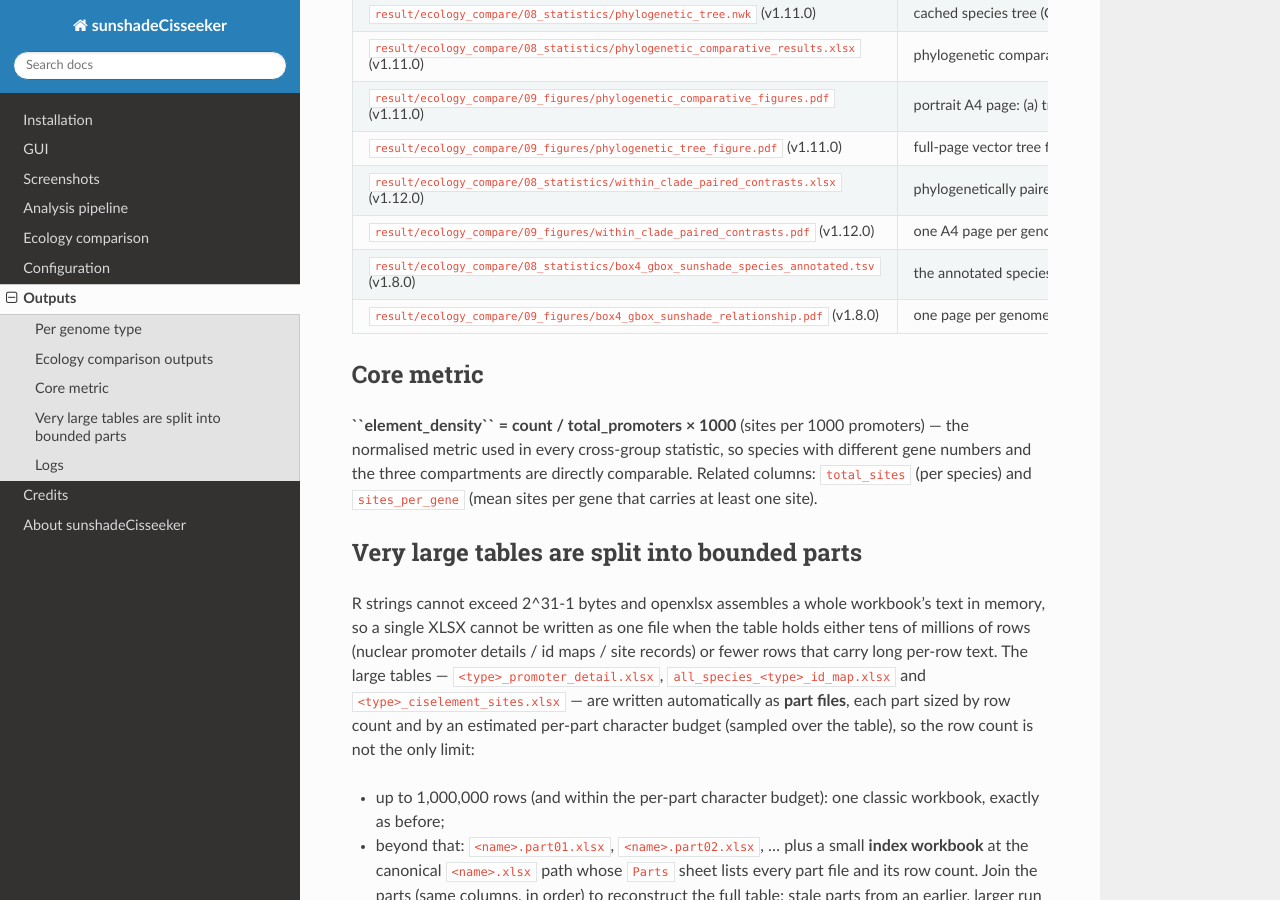
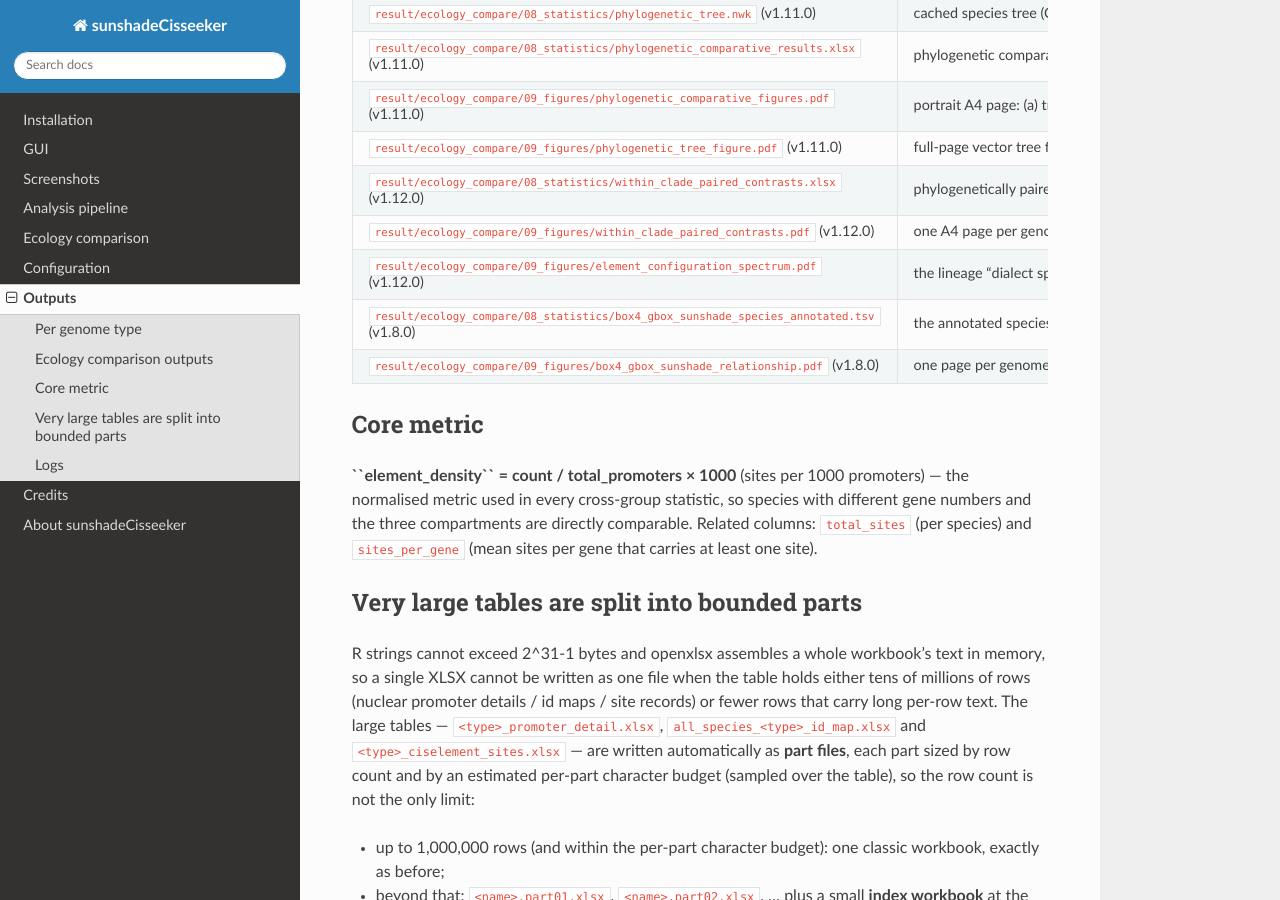
Before and after one commit to chenzhr23/sunshadeCisseeker-docs, a Sphinx documentation site: the page built from docs/content/Outputs.rst, in a window 1280 px wide and 900 px high, scrolled down 1086 px. Built offline with Sphinx 7.4.7 and the Read the Docs theme 3.1.0, drawn with Linux system fonts in a browser that asks for light colours.

```diff
--- a/docs/content/Ecology comparison.rst
+++ b/docs/content/Ecology comparison.rst
@@ -267,7 +267,11 @@
 (``Summary`` / ``Per_genus`` / ``Per_family``) and visualized in
 ``result/ecology_compare/09_figures/within_clade_paired_contrasts.pdf``
 (one A4 page per genome type: per-genus and per-family waterfalls plus a
-genus-level sun-vs-shade median scatter).
+genus-level sun-vs-shade median scatter). A companion figure,
+``result/ecology_compare/09_figures/element_configuration_spectrum.pdf``,
+shows the lineage "dialect spectrum": per-family and per-order median
+log10(Box 4 / G-box) ordered along the species tree and coloured by major
+plant group, visualizing the G-box-ancestral → Box 4-derived gradient.
 
 Ratio-bin analysis (v1.5.0)
 ~~~~~~~~~~~~~~~~~~~~~~~~~~~
--- a/docs/content/Outputs.rst
+++ b/docs/content/Outputs.rst
@@ -63,6 +63,8 @@
      - phylogenetically paired within-clade contrasts: ``Summary`` (per genome type and clade level: paired-clade count, sun/shade-higher counts, mean/median difference, sign test and Wilcoxon signed-rank P for log10 ratio and the two log10 counts) / ``Per_genus`` / ``Per_family`` (one row per paired clade: sun and shade medians and their difference)
    * - ``result/ecology_compare/09_figures/within_clade_paired_contrasts.pdf`` (v1.12.0)
      - one A4 page per genome type: (a) per-genus waterfall of sun − shade differences, (b) per-family waterfall, (c) genus-level sun vs shade median scatter with the sign test / signed-rank summary in the subtitles
+   * - ``result/ecology_compare/09_figures/element_configuration_spectrum.pdf`` (v1.12.0)
+     - the lineage "dialect spectrum", one A4 page per genome type: per-family and per-order median log10(Box 4 / G-box) ordered by clade position in the species tree (left = basal, right = derived), bars coloured by major plant group (algae / bryophytes / lycophytes / ferns / gymnosperms / basal angiosperms / monocots / eudicots) with the extreme clades labelled
    * - ``result/ecology_compare/08_statistics/box4_gbox_sunshade_species_annotated.tsv`` (v1.8.0)
      - the annotated species table (Box 4 / G-box counts, ratio, ratio bin + sun/shade label + taxonomy ranks) as a flat TSV
    * - ``result/ecology_compare/09_figures/box4_gbox_sunshade_relationship.pdf`` (v1.8.0)
```
Also changed, not shown: docs/content/Changelog.rst (+7 -2 lines), docs/_static/screenshots/06-compare-ecology.png.
